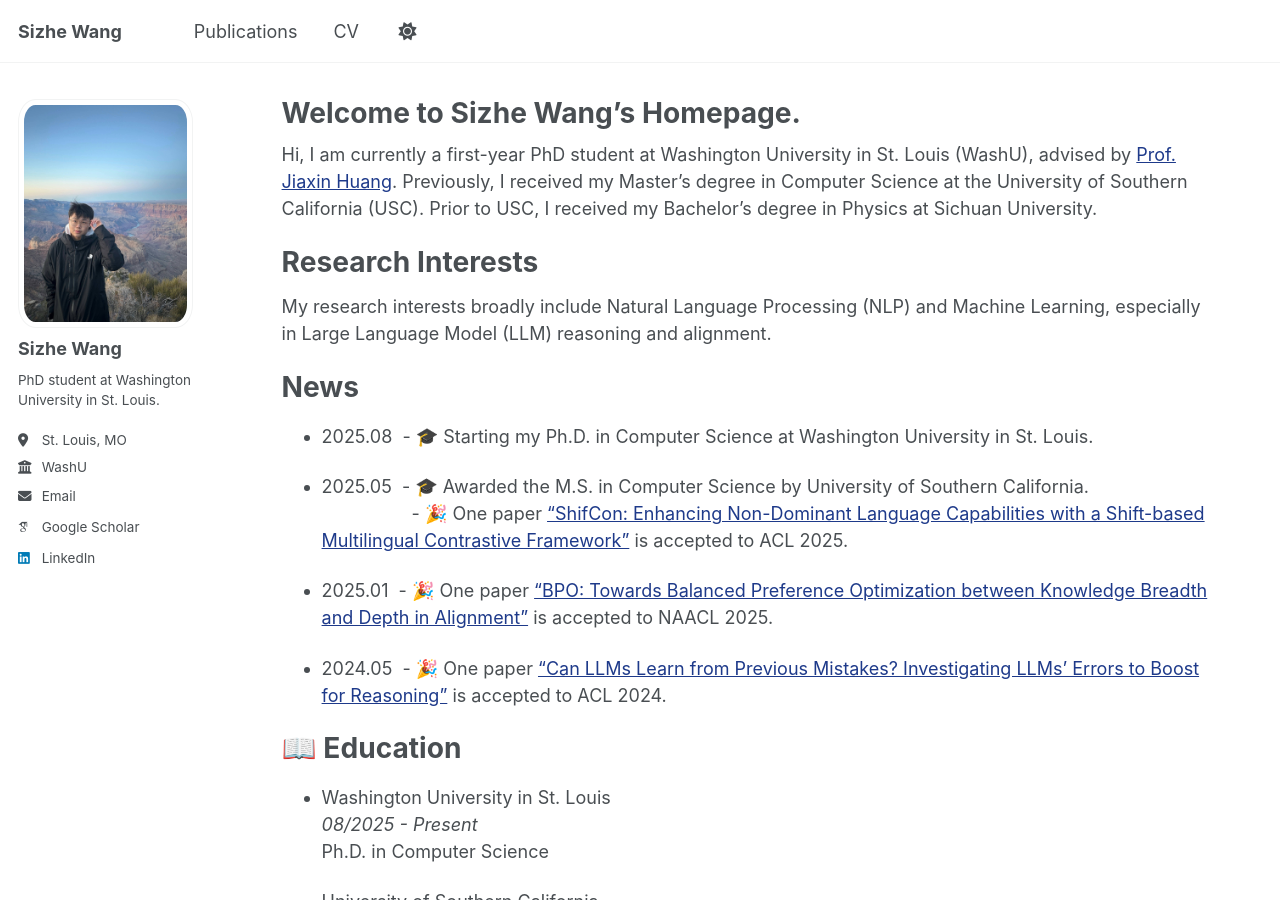
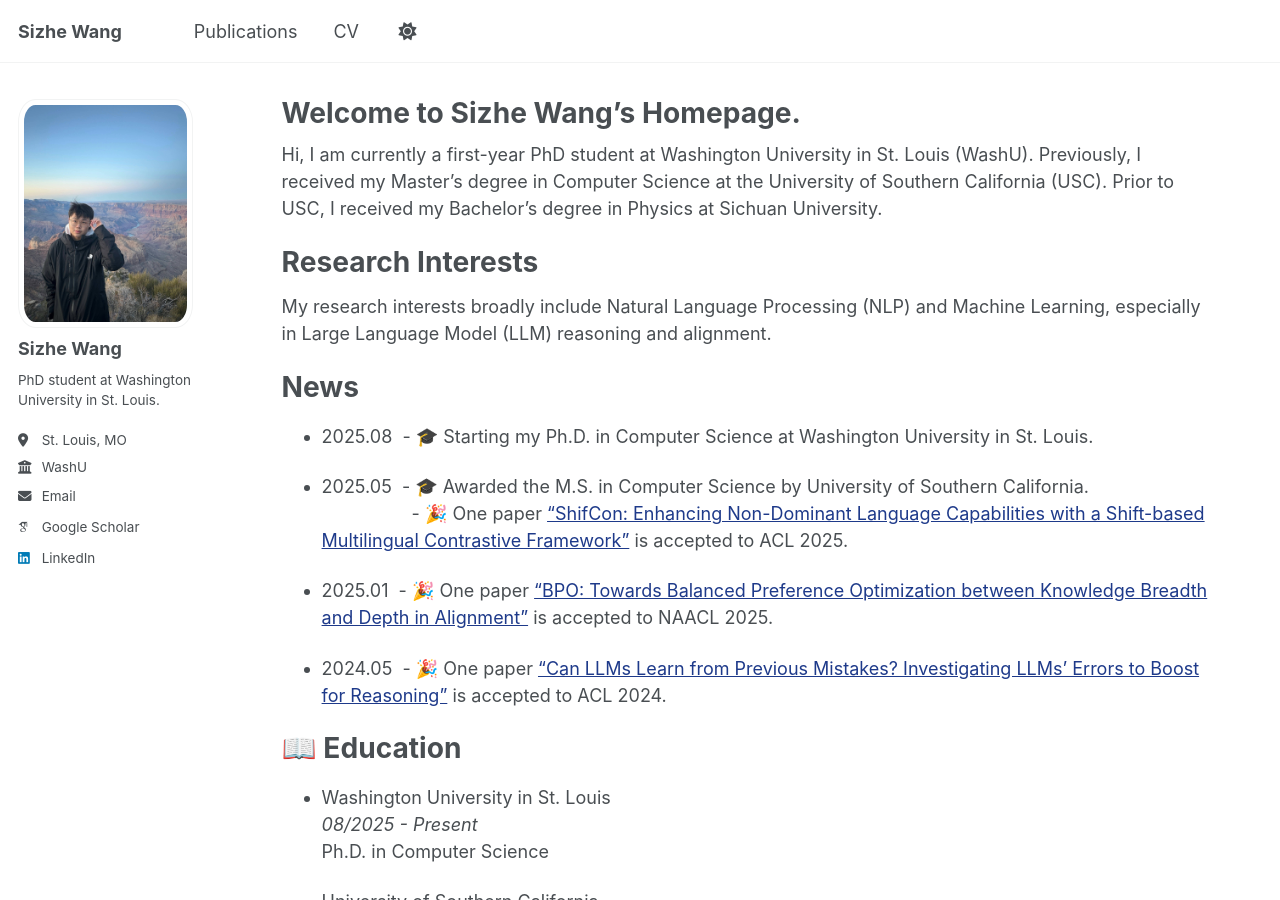
Before and after one commit to sizhe04/Sizhe04.github.io, a Jekyll site: the page built from _pages/about.md, in a window 1280 px wide and 900 px high. Built offline with Jekyll 4.4.1, drawn with Linux system fonts in a browser that asks for light colours; some web fonts are replaced.

Commit message:
chore: update about page

```diff
--- a/_pages/about.md
+++ b/_pages/about.md
@@ -7,7 +7,9 @@ redirect_from:
   - /about.html
 ---
 
-Hi, I am currently a first-year PhD student at Washington University in St. Louis (WashU), advised by [Prof. Jiaxin Huang](https://teapot123.github.io/). Previously, I received my Master’s degree in Computer Science at the University of Southern California (USC). Prior to USC, I received my Bachelor’s degree in Physics at Sichuan University.
+Hi, I am currently a first-year PhD student at Washington University in St. Louis (WashU). Previously, I received my Master’s degree in Computer Science at the University of Southern California (USC). Prior to USC, I received my Bachelor’s degree in Physics at Sichuan University.
+
+<!-- Hi, I am currently a first-year PhD student at Washington University in St. Louis (WashU), advised by [Prof. Jiaxin Huang](https://teapot123.github.io/). Previously, I received my Master’s degree in Computer Science at the University of Southern California (USC). Prior to USC, I received my Bachelor’s degree in Physics at Sichuan University. -->
 
 # Research Interests
 
```
